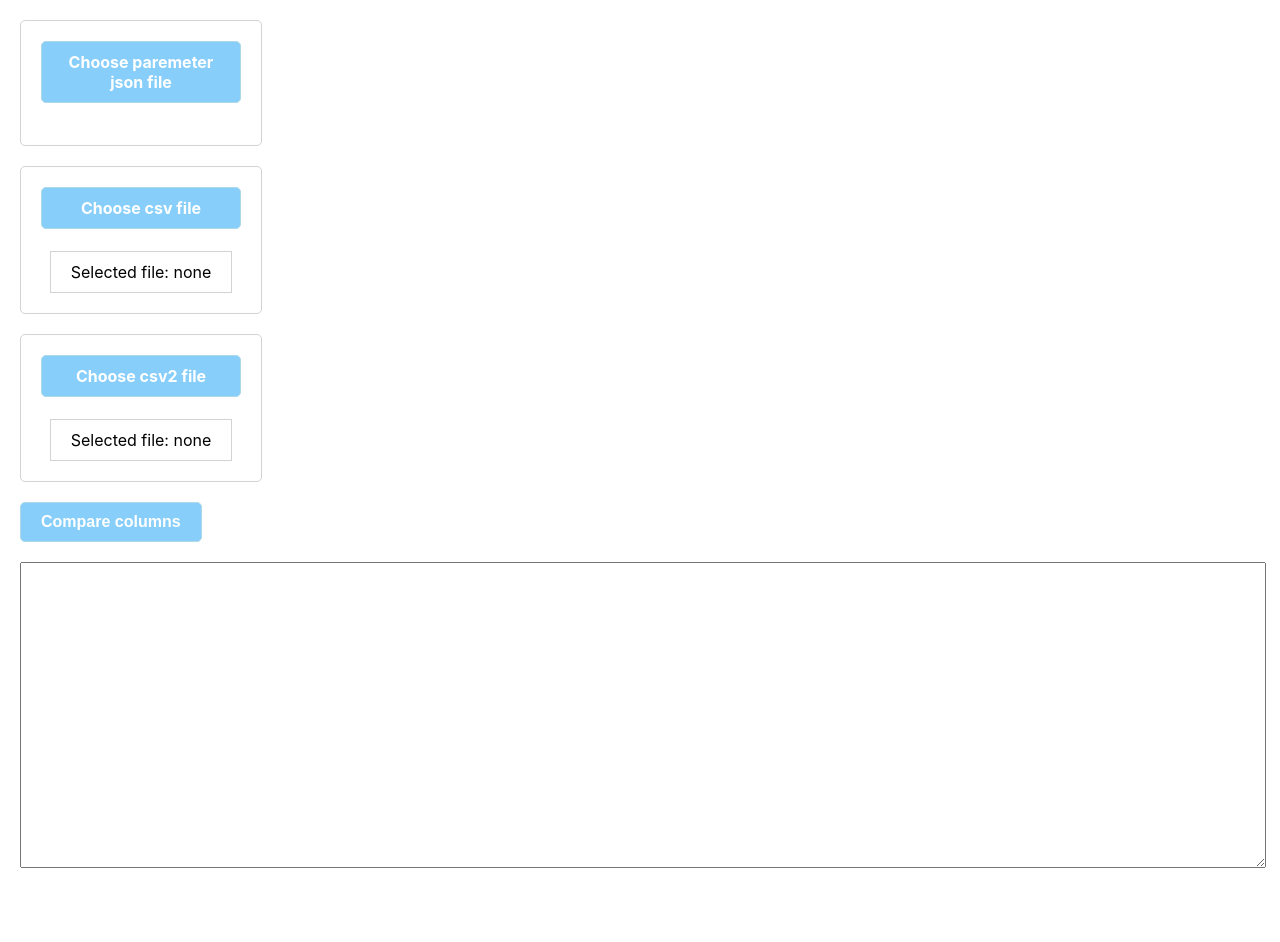
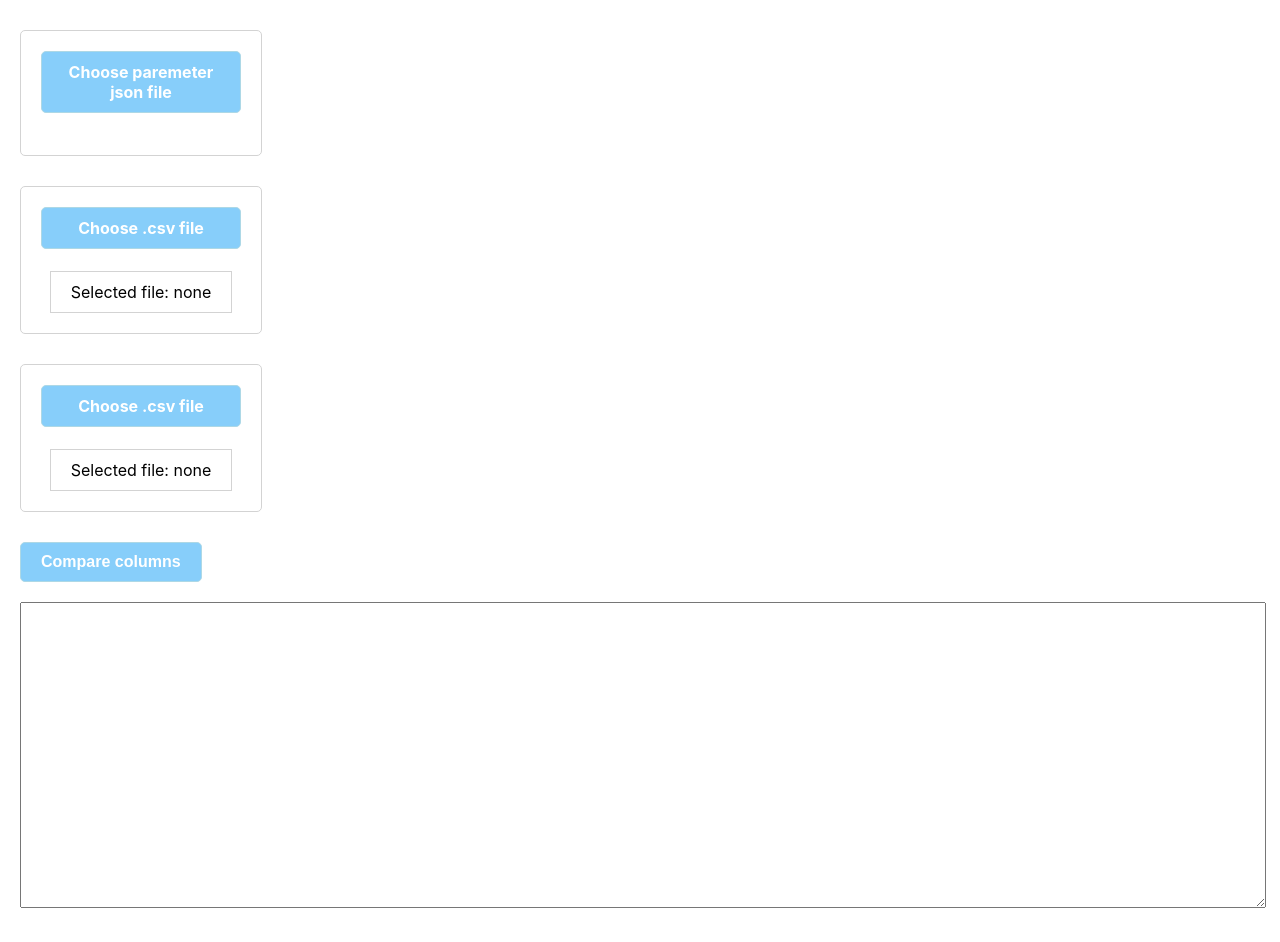
Before and after one commit to diegochagas/compare-columns, a React (Create React App) app: page / in a window 1280 px wide. Shown: the top 942 px of the page. Before the commit the page ends 912 px from the top, so only its background shows below. Built offline with nearby package versions, Linux system fonts and the light colour scheme.

Commit message:
Create input file component

```diff
--- a/src/App.js
+++ b/src/App.js
@@ -1,5 +1,6 @@
 import React, { Component } from 'react';
 import './App.css';
+import InputFile from './components/InputFile';
 
 class App extends Component {
   constructor(props){
@@ -20,22 +21,14 @@ class App extends Component {
           </div>
         </header>
         <div className="App-body">
-          <div className="input-file">
-            <label className="btn" htmlFor="csv-file">Choose csv file</label>
-            <input id="csv-file" type="file" onChange={this.onInputCSVChange} accept=".csv" />
-            <div className="selected-file">
-              <span>Selected file: </span>
-              <span ref={this.selectedFile1}>none</span>
-            </div>
-          </div>
-          <div className="input-file">
-            <label className="btn" htmlFor="csv-file2">Choose csv2 file</label>
-            <input id="csv-file2" type="file" onChange={this.onInputCSVChange2} accept=".csv" />
-            <div className="selected-file">
-              <span>Selected file: </span>
-              <span ref={this.selectedFile2}>none</span>
-            </div>
-          </div>
+          <InputFile inputId="csv-file"
+            onInputCSVChange={this.onInputCSVChange}
+            fileType=".csv"
+            spanRef={this.selectedFile1} />
+          <InputFile inputId="csv-file2"
+            onInputCSVChange={this.onInputCSVChange2}
+            fileType=".csv"
+            spanRef={this.selectedFile2} />
           <div className="container-btn">
             <button className="btn" onClick={this.compareColumns}>Compare columns</button>
             <textarea className="" rows="20" ref={this.textAreaRef}></textarea>
--- a/src/components/InputFile.js
+++ b/src/components/InputFile.js
@@ -1,21 +1,21 @@
 import React from 'react';
 import './InputFile.css';
 
-export default class InputFile extends React.Component {
-  render(){
+const InputFile = ({inputId, fileType, onInputCSVChange, spanRef}) => {
     return(
       <div className="input-file">
-        <label className="btn" htmlFor={inputId}>Choose csv file</label>
+        <label className="btn" htmlFor={inputId}>Choose {fileType} file</label>
         <input id={inputId}
           type="file"
-          onChange={this.props.onInputCSVChange}
+          onChange={onInputCSVChange}
           accept={fileType}
         />
         <div className="selected-file">
           <span>Selected file: </span>
-          <span ref={this.props.spanRef}>none</span>
+          <span ref={spanRef}>none</span>
         </div>
       </div>
     );
-  }
 }
+
+export default InputFile;
```
